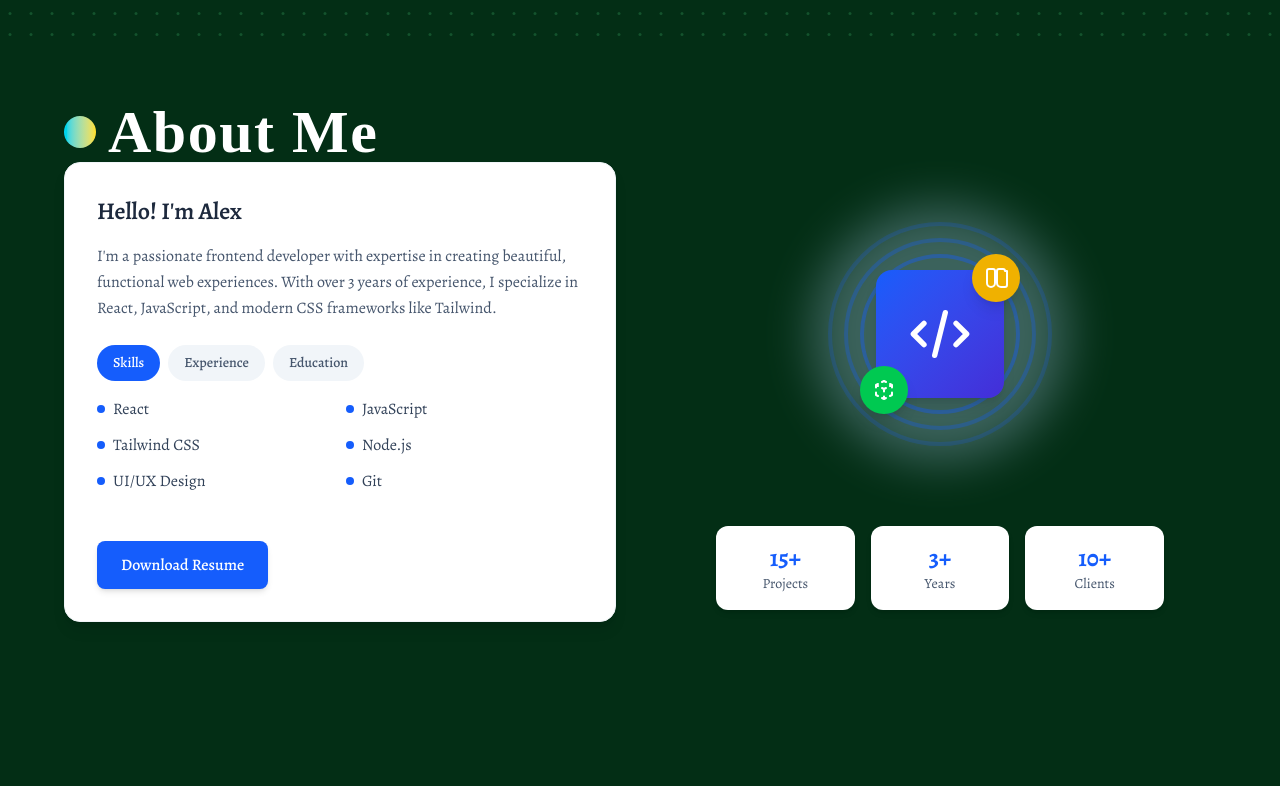
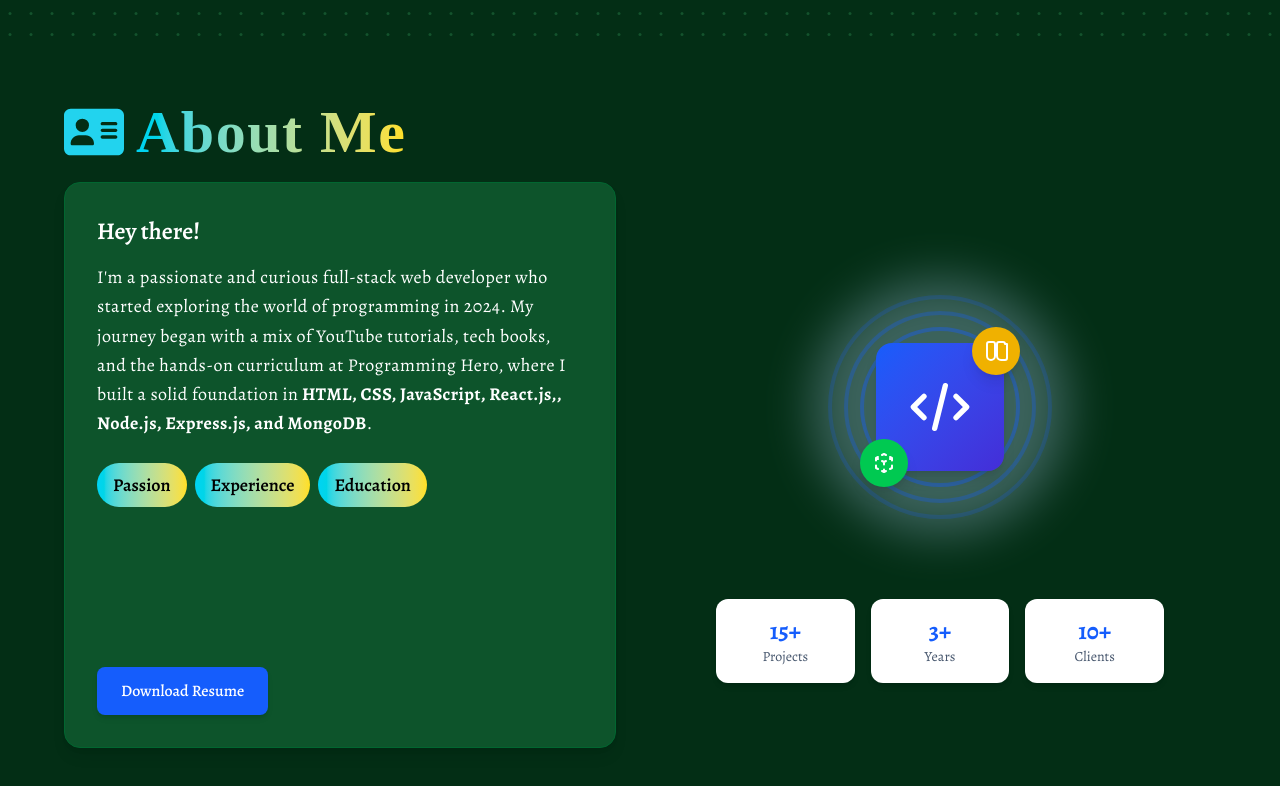
Before and after one commit to moktadir-mirul/mirul-moktadir-web, a React (Vite) app: page / in a window 1280 px wide. Shown: the part 704-1490 px from the top of the page. Before the commit the page ends 1390 px from the top, so only its background shows below. Built offline with nearby package versions, Linux system fonts and the light colour scheme; a web font is replaced by a local one.

Commit message:
about me section work ongoing

```diff
--- a/src/Component/About/About.jsx
+++ b/src/Component/About/About.jsx
@@ -1,4 +1,6 @@
+
 import React, { useEffect, useState } from "react";
+import { FaAddressCard, FaUserLarge } from "react-icons/fa6";
 
 const About = () => {
   const [activeTab, setActiveTab] = useState("skills");
@@ -12,38 +14,43 @@ const About = () => {
   return (
     <section id="about" className=" py-16 px-4 md:px-8 lg:px-16">
       <div>
-        <div className="flex gap-3 justify-center md:justify-start items-center">
-          <div className="hidden md:block bg-gradient-to-r from-primary to-secondary w-8 h-8 rounded-full"></div>
-          <h2 className="text-4xl md:text-6xl font-bold epun tracking-wide">
+        <div className="flex gap-3 justify-center text-4xl md:text-6xl md:justify-start items-center">
+          <FaAddressCard style={{color: "#22d3ee"}}/>
+          <h2 className="text-transparent bg-clip-text bg-gradient-to-r from-primary to-secondary font-bold epun tracking-wide">
             About Me
           </h2>
         </div>
 
-        <div className="flex flex-col lg:flex-row gap-12 items-center">
+        <div className="pt-5 flex flex-col lg:flex-row gap-12 items-center">
           {/* Text Content */}
           <div className="flex-1">
-            <div className="bg-white rounded-2xl p-6 md:p-8 shadow-lg border border-slate-100">
-              <h3 className="text-2xl font-semibold mb-4 text-slate-800">
-                Hello! I'm Alex
+            <div className="bg-green-900 rounded-2xl p-6 md:p-8 shadow-lg border border-green-800">
+              <h3 className="text-2xl font-semibold mb-4">
+                Hey there!
               </h3>
-              <p className="text-slate-600 mb-6 leading-relaxed">
-                I'm a passionate frontend developer with expertise in creating
-                beautiful, functional web experiences. With over 3 years of
-                experience, I specialize in React, JavaScript, and modern CSS
-                frameworks like Tailwind.
+              <p className="mb-6 tracking-wide text-lg leading-relaxed">
+                 I'm a passionate and curious full-stack web developer who
+            started exploring the world of programming in 2024. My journey began
+            with a mix of YouTube tutorials, tech books, and the hands-on
+            curriculum at Programming Hero, where I built a solid foundation in
+            <strong>
+              {" "}
+              HTML, CSS, JavaScript, React.js,, Node.js, Express.js, and MongoDB
+            </strong>
+            .
               </p>
 
               {/* Interactive Tabs */}
               <div className="mb-6">
                 <div className="flex space-x-2 mb-4">
-                  {["skills", "experience", "education"].map((tab) => (
+                  {["Passion", "experience", "education"].map((tab) => (
                     <button
                       key={tab}
                       onClick={() => setActiveTab(tab)}
-                      className={`px-4 py-2 rounded-full text-sm font-medium transition-colors ${
+                      className={`px-4 py-2 rounded-full text-lg font-semibold transition-colors ${
                         activeTab === tab
-                          ? "bg-blue-600 text-white"
-                          : "bg-slate-100 text-slate-600 hover:bg-slate-200"
+                          ? "bg-gradient-to-r from-cyan-700 to-amber-700"
+                          : "cursor-pointer text-black bg-gradient-to-r from-primary to-secondary hover:bg-gradient-to-r hover:from-secondary hover:to-primary duration-200"
                       }`}
                     >
                       {tab.charAt(0).toUpperCase() + tab.slice(1)}
@@ -52,7 +59,7 @@ const About = () => {
                 </div>
 
                 <div className="min-h-[120px]">
-                  {activeTab === "skills" && (
+                  {activeTab === "Passion" && (
                     <div className="grid grid-cols-2 gap-3">
                       {[
                         "React",
```
Also changed, not shown: src/App.css (line endings or trailing spaces).
